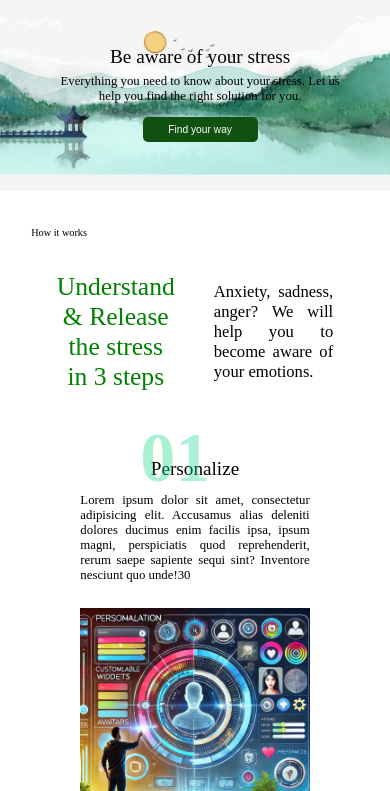
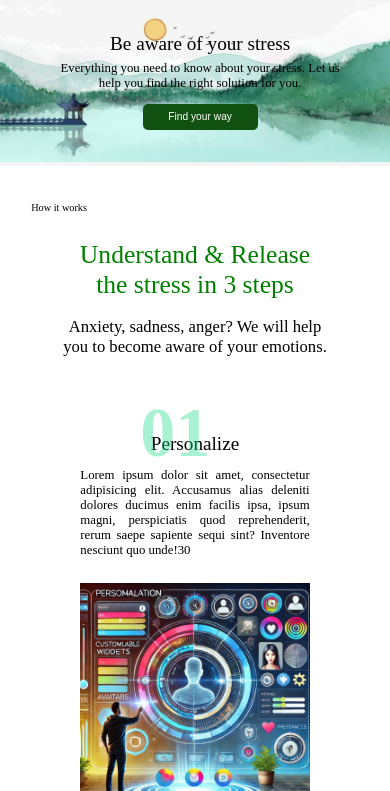
Before and after one commit to YevheniiKyr/health_site_macket, a website: page index.html in a window 390 px wide. Shown: the part 53-844 px from the top of the page. Drawn offline with Linux system fonts and the light colour scheme; a web font is replaced by a local one.

Commit message:
quick landing fix

```diff
--- a/index.html
+++ b/index.html
@@ -68,13 +68,13 @@
     </section>
 
     <section class="solution" id="solution">
-        <span class="note"> How it works</span>
-        <div class="explanation">
-            <h2 class="title">
-                Understand & Release<br />
+        <span class="solution-note">How it works</span>
+        <div class="solution-explanation">
+            <h2 class="solution-title">
+                Understand & Release<br/>
                 the stress in 3 steps
             </h2>
-            <p class="description">
+            <p class="solution-description">
                 Anxiety, sadness, anger? We will help you to become
                 aware of your emotions.
             </p>
@@ -155,21 +155,21 @@
         <div class="invitation-visual">
             <img src="assets/invitation.webp" alt="invitation image">
             <div class="image-card">
-                <h3 class="image-card-title"> Customized For</h3>
+                <h3 class="image-card-title">Customized For</h3>
                 <hr>
                 <img src="assets/invitation.webp" alt="card image">
                 <p class="image-card-customer-name">Zhenya</p>
-                <h3 class="image-card-theme"> Your custom contents</h3>
+                <h3 class="image-card-theme">Your custom contents</h3>
                 <ul class="image-card-custom-content-list">
-                    <li> Understand Your Stress</li>
-                    <li> Anger Management</li>
+                    <li>Understand Your Stress</li>
+                    <li>Anger Management</li>
                 </ul>
             </div>
         </div>
         <div class="invitation-text">
             <p class="invitation-note">Our product</p>
-            <h2 class="invitation-title"> You tell us your stress,
-                <br> We make your diary
+            <h2 class="invitation-title">You tell us your stress,
+                <br>We make your diary
             </h2>
             <p class="invitation-description">
                 Everyone experiences it, and in different ways. <br>
@@ -192,13 +192,12 @@
         </a>
     </div>
     <ul class="footer-nav">
-        <li><a href="#landing"> Why Green Cat</a></li>
-        <li><a href="#solution"> Solutions</a></li>
-        <li><a href="#community"> Community</a></li>
-        <li><a href="#pricing"> Pricing</a></li>
+        <li><a href="#landing">Why Green Cat</a></li>
+        <li><a href="#solution">Solutions</a></li>
+        <li><a href="#community">Community</a></li>
+        <li><a href="#pricing">Pricing</a></li>
     </ul>
 </footer>
-<!--<script src="scripts/burger-icon-animation-script.js"></script>-->
 <script src="scripts/menu-burger-lose-focus-logic.js"></script>
 </body>
 </html>
--- a/styles/landing.css
+++ b/styles/landing.css
@@ -100,7 +100,7 @@
         justify-content: center;
         align-items: center;
         padding:  .5rem 0 .5rem .8rem;
-        min-height: 23vh;
+        min-height: 20vh;
     }
 
     .landing-title {
@@ -127,6 +127,6 @@
 
 @media (max-width: 350px) {
     .landing {
-        min-height: 18vh;
+        min-height: 10vh;
     }
 }
--- a/styles/solution.css
+++ b/styles/solution.css
@@ -3,18 +3,18 @@
     cursor: default;
 }
 
-.note {
+.solution-note {
     font-size: 0.8rem;
 }
 
-.explanation {
+.solution-explanation {
     display: flex;
     justify-content: space-between;
     align-items: center;
     margin: 2rem;
 }
 
-.title {
+.solution-title {
     display: block;
     font-size: 2rem;
     font-weight: 400;
@@ -22,7 +22,7 @@
     text-align: center;
 }
 
-.description {
+.solution-description {
     display: block;
     margin-left: 10vw;
     font-size: 1.3rem;
@@ -180,4 +180,12 @@
     .step-image {
         min-height: 25vh;
     }
+    .solution-explanation {
+        display: flex;
+        flex-direction: column;
+    }
+    .solution-description {
+        text-align: center;
+        margin-left: 0;
+    }
 }
```
Also changed, not shown: styles/success.css (+0 -7 lines).
